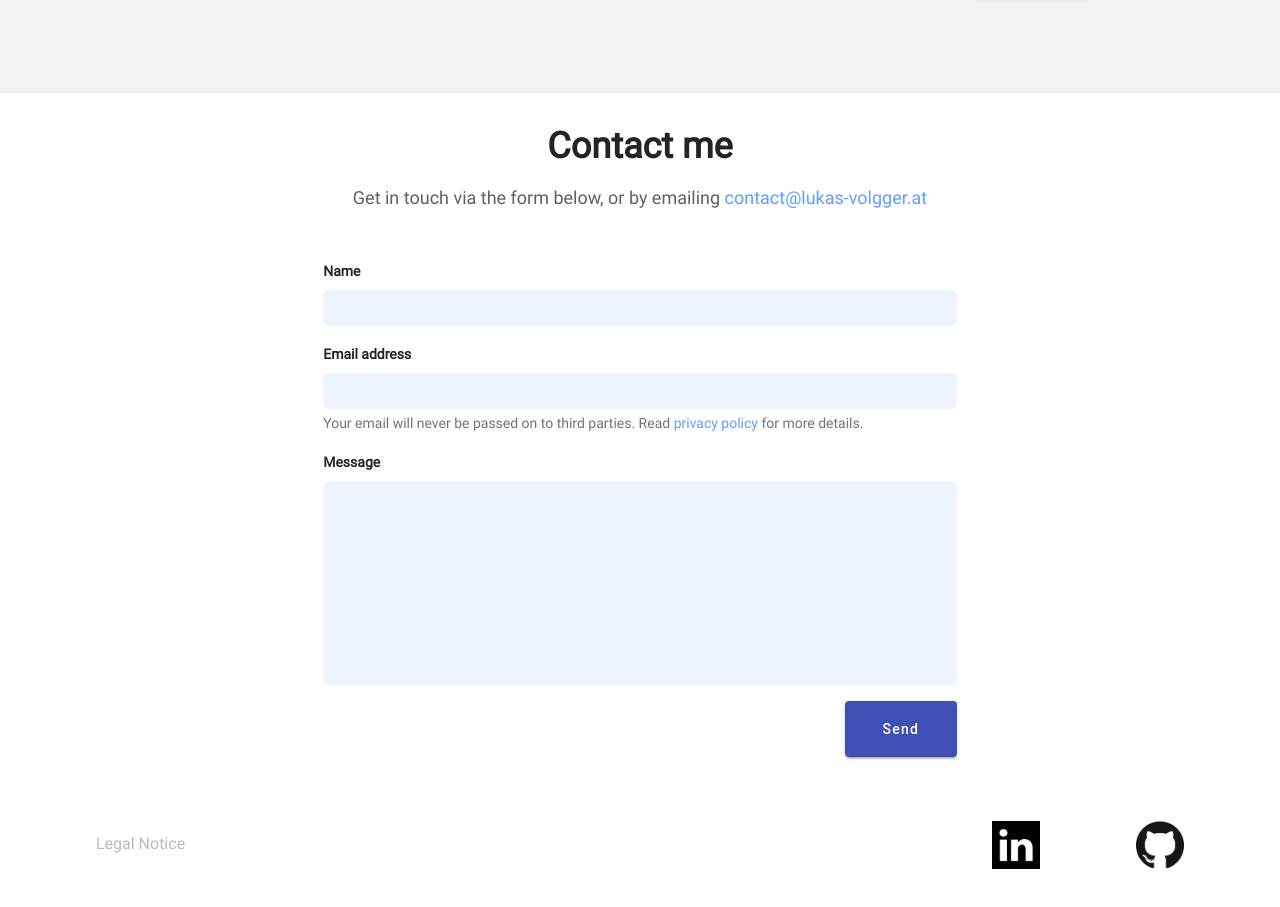
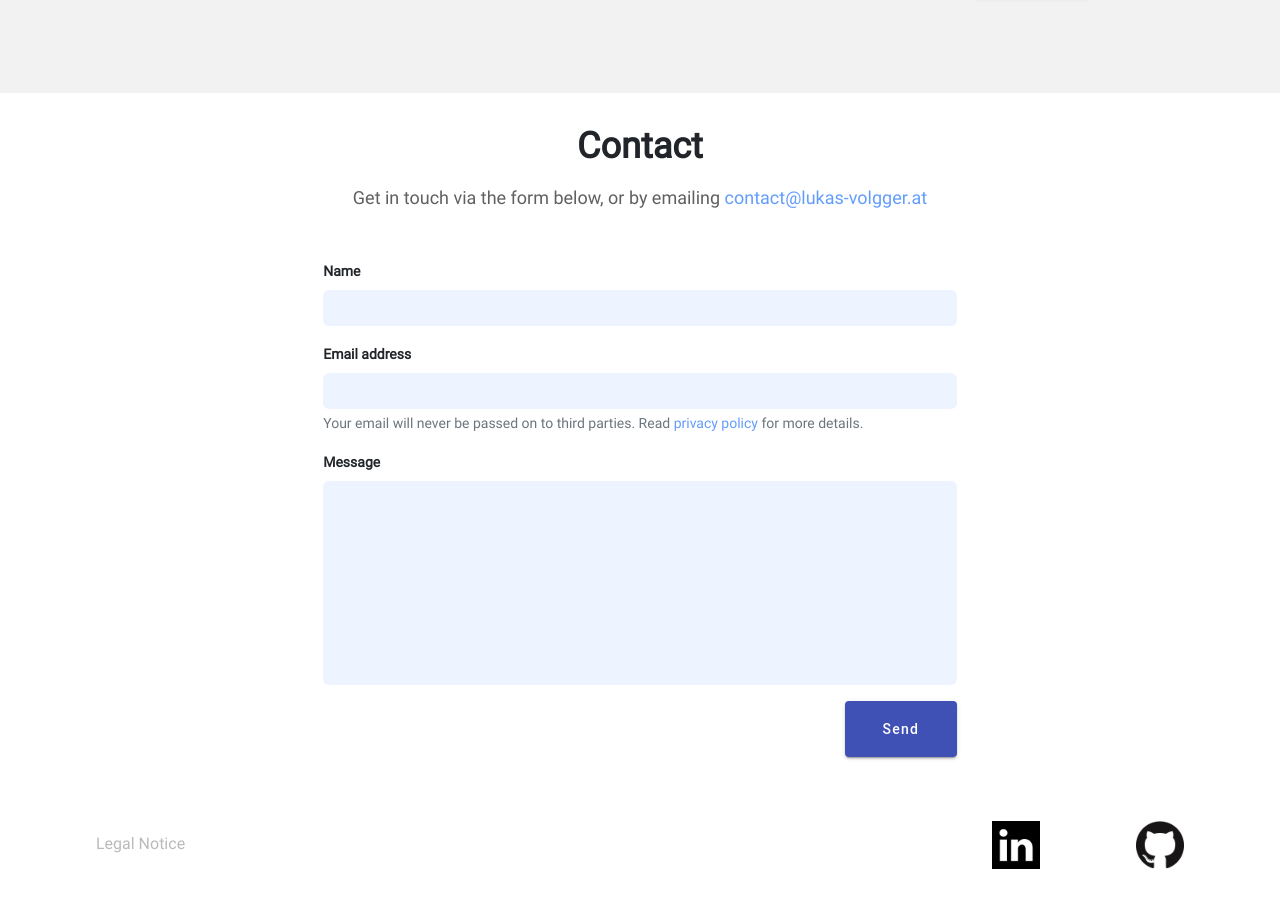
Before and after one commit to LukasVolgger/lukas-volgger-dev, an Angular app: page / in a window 1280 px wide. Shown: the part 3368-4275 px from the top of the page. Built offline with nearby package versions, Linux system fonts and the light colour scheme.

Commit message:
chore: rename contact-me to contact

```diff
--- a/src/app/components/contact-me/contact-me.component.html
+++ b/src/app/components/contact/contact.component.html
@@ -1,6 +1,6 @@
 <div class="content">
     <div class="contact-header">
-        <h2 id="contact">Contact me</h2>
+        <h2 id="contact">Contact</h2>
         <p>Get in touch via the form below, or by emailing <a
                 href="mailto: contact@lukas-volgger.at">contact&#64;lukas-volgger.at</a></p>
     </div>
--- a/src/app/components/home/home.component.html
+++ b/src/app/components/home/home.component.html
@@ -7,4 +7,4 @@
 </div>
 <app-about-me></app-about-me>
 <app-projects></app-projects>
-<app-contact-me></app-contact-me>
+<app-contact></app-contact>
--- a/src/app/components/home/home.component.ts
+++ b/src/app/components/home/home.component.ts
@@ -1,14 +1,14 @@
 import { Component } from '@angular/core';
 import { AboutMeComponent } from '../about-me/about-me.component';
 import { ProjectsComponent } from '../projects/projects.component';
-import { ContactMeComponent } from '../contact-me/contact-me.component';
+import { ContactComponent } from '../contact/contact.component';
 import { CommonModule } from '@angular/common';
 import { RouterModule } from '@angular/router';
 
 @Component({
   selector: 'app-home',
   standalone: true,
-  imports: [AboutMeComponent, ProjectsComponent, ContactMeComponent, CommonModule, RouterModule],
+  imports: [AboutMeComponent, ProjectsComponent, ContactComponent, CommonModule, RouterModule],
   templateUrl: './home.component.html',
   styleUrl: './home.component.scss'
 })
```
Also changed, not shown: src/app/components/contact/contact.component.ts (renamed from src/app/components/contact-me/contact-me.component.ts, +4 -4 lines), src/app/components/contact/contact.component.scss (renamed from src/app/components/contact-me/contact-me.component.scss), 1 other file (tests, documents, lock files or other folders).
